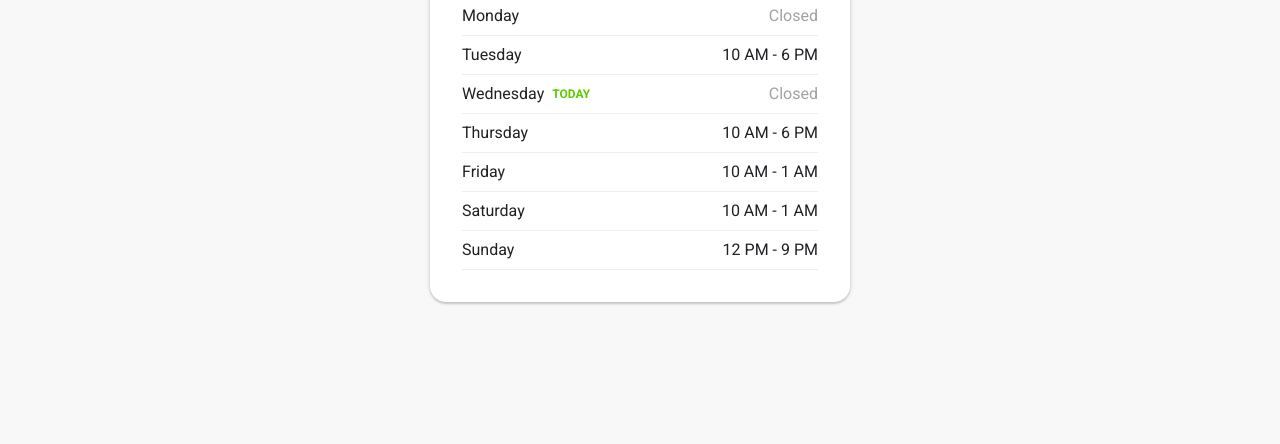
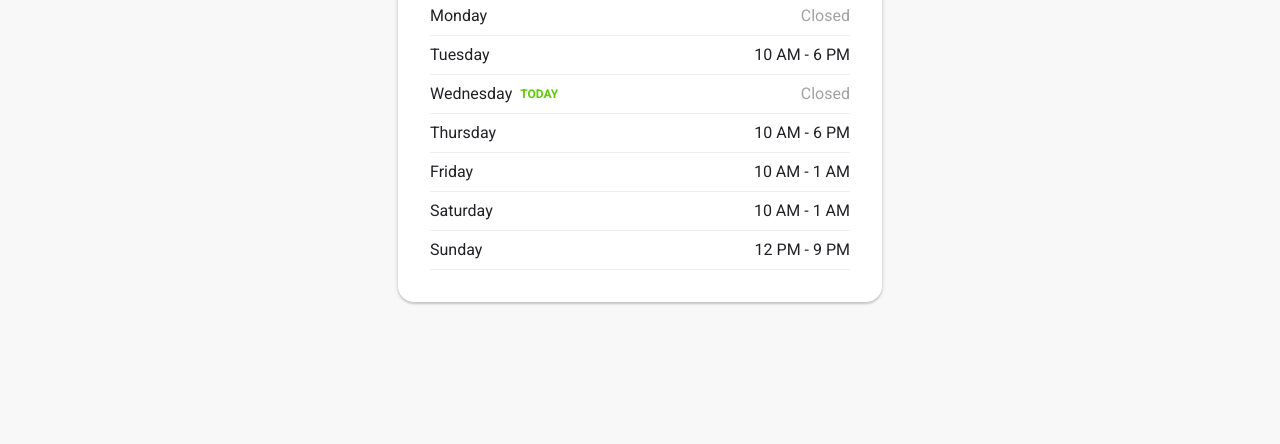
Before and after one commit to thomasmoon/opening-hours, a React app: page / in a window 1280 px wide. Shown: the part 289-733 px from the top of the page. Built offline with nearby package versions, Linux system fonts and the light colour scheme.

Commit message:
Improvements to markup and styles of main containers.

```diff
--- a/src/components/App/App.js
+++ b/src/components/App/App.js
@@ -11,7 +11,8 @@ function App() {
     <div className="App">
       <header className="App-header">
         <OpeningHours></OpeningHours>
-        <a href="https://wolt.fi/" className="App-logo">
+      </header>
+      <a href="https://wolt.fi/" className="App-logo">
           demo for<br />
           <img src={logo} className="App-logo-img" alt="logo" />
         </a>
@@ -19,7 +20,6 @@ function App() {
           by Thomas Moon<br />
           <img src={logoTm} className="App-tm-img" alt="Thomas Moon" />
         </a>
-      </header>
     </div>
   );
 }
--- a/src/components/App/App.scss
+++ b/src/components/App/App.scss
@@ -2,8 +2,9 @@
 
 .App {
   margin: 0 auto;
-  max-width: 420px;
+  min-height: 560px;
   text-align: center;
+  position: relative;
 }
 
 .App-logo {
--- a/src/components/OpeningHours/OpeningHours.scss
+++ b/src/components/OpeningHours/OpeningHours.scss
@@ -4,8 +4,9 @@
   background: $color-white;
   border-radius: 1rem;
   box-shadow: 0 2px 2px 0 rgba(0, 0, 0, 0.15), 0 0px 5px 0 rgba(0, 0, 0, 0.15);
-  padding: 32px;
-  width: calc(100% - 64px);
+  padding: 2rem;
+  margin: 1rem;
+  width: calc(100% - 64px - 2rem);
   max-width: 420px;
 }
 
```
